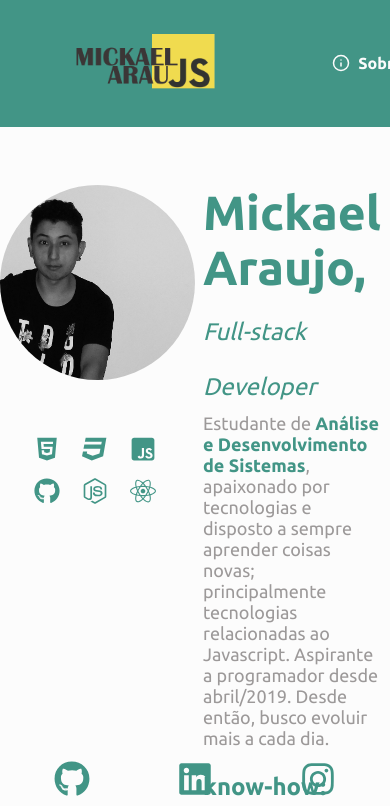
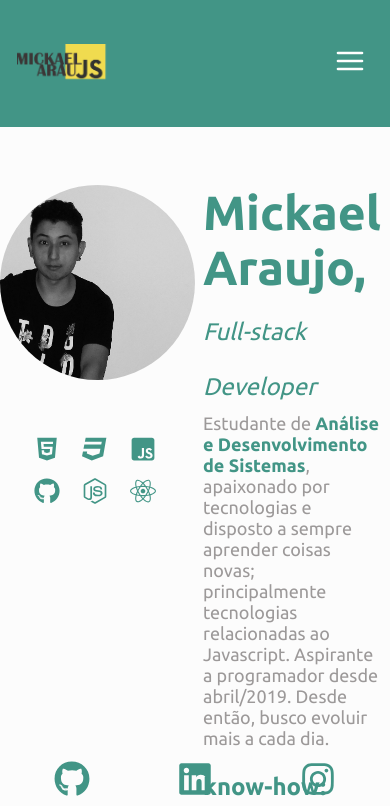
Before and after one commit to MickaelAraujs/portfolio, a Gatsby site: page / in a window 390 px wide. Shown: the top 806 px of the page. Built offline with nearby package versions, Linux system fonts and the light colour scheme; Gatsby itself is replaced by a stand-in of ours.

Commit message:
:iphone: responsive header

```diff
--- a/src/components/Header/index.js
+++ b/src/components/Header/index.js
@@ -1,12 +1,15 @@
-import React from 'react'
+import React, { useState } from 'react'
 import { Link } from 'gatsby'
-import { FiInfo, FiCode, FiMail } from 'react-icons/fi'
+import { FiInfo, FiCode, FiMail, FiMenu, FiX } from 'react-icons/fi'
 
 import { HeaderContainer } from './styles'
 
 import logo from '../../assets/logo.png'
+import ResponsiveNav from '../ResponsiveNav'
 
 export default function Header() {
+  const [isButtonClicked, setIsButtonClicked] = useState(false)
+
   return (
     <HeaderContainer>
       <Link to='/'>
@@ -14,6 +17,22 @@ export default function Header() {
           <img src={logo} alt='Mickael Araujo - Full-stack Developer'/>
         </h1>
       </Link>
+
+      <div
+      className={isButtonClicked ? 'responsive active' : 'responsive'}
+      >
+        <button
+        onClick={() => setIsButtonClicked(!isButtonClicked)}
+        >
+          { !isButtonClicked ? (
+            <FiMenu size={32} color='#fff'/>
+          ) : (
+            <FiX size={26} color='#fff'/>
+          ) }
+        </button>
+
+        <ResponsiveNav />
+      </div>
 
       <nav>
         <ul>
--- a/src/components/Header/styles.js
+++ b/src/components/Header/styles.js
@@ -1,4 +1,24 @@
-import styled from 'styled-components'
+import styled, { keyframes } from 'styled-components'
+
+const animatedNav = keyframes`
+  0% {
+    width: 0;
+  }
+
+  100% {
+    width: 50vw;
+  }
+`
+
+const animatedBtn = keyframes`
+  0% {
+    opacity: 0;
+  }
+
+  100% {
+    opacity: 1;
+  }
+`
 
 export const HeaderContainer = styled.header`
   position: fixed;
@@ -15,6 +35,10 @@ export const HeaderContainer = styled.header`
   border-bottom: 0.5px solid rgba(66,149,134, 0.2);
   z-index: 9;
 
+  .responsive {
+    display: none;
+  }
+
   img {
     width: 195px;
     margin-top: 8px;
@@ -27,7 +51,7 @@ export const HeaderContainer = styled.header`
 
     ul {
       list-style: none;
-      width: 75%;
+      width: 60%;
       display: flex;
       justify-content: space-evenly;
 
@@ -54,4 +78,78 @@ export const HeaderContainer = styled.header`
       }
     }
   }
+
+  @media (max-width: 425px) {
+    padding: 0;
+    width: 100%;
+
+    img {
+      width: 125px;
+      margin-left: 16px;
+    }
+
+    nav {
+      display: none;
+    }
+
+    .responsive {
+      display: flex;
+      flex-direction: column;
+      justify-content: space-between;
+
+      button {
+        align-self: flex-end;
+        margin-right: 24px;
+        background: transparent;
+        border: 0;
+      }
+    }
+
+    .active {
+      background: #429586;
+      position: fixed;
+      right: 0;
+      top: 0;
+      height: 100%;
+      animation: ${animatedNav} 0.8s forwards;
+
+      button {
+        margin-top: 36px;
+        animation: ${animatedBtn} 0.8s forwards;
+      }
+
+      nav {
+        display: block;
+
+
+        ul {
+          display: flex;
+          flex-direction: column;
+          justify-content: center;
+          align-items: center;
+          width: 100%;
+          margin-top: 48px;
+
+          li {
+            margin-top: 16px;
+            width: 100%;
+            border-bottom: 0.5px solid rgba(252,252,252,0.6);
+            padding-left: 20px;
+            padding-bottom: 4px;
+
+            a {
+              display: flex;
+              align-items: baseline;
+              font-weight: 200;
+              font-size: 20px;
+
+              svg {
+                margin-bottom: 8px;
+                margin-right: 16px;
+              }
+            }
+          }
+        }
+      }
+}}
 `
--- /dev/null
+++ b/src/components/ResponsiveNav/index.js
@@ -0,0 +1,35 @@
+import React from 'react'
+import { Link } from 'gatsby'
+import { FiInfo, FiCode, FiMail } from 'react-icons/fi'
+
+export default function ResponsiveNav() {
+  return (
+    <nav>
+      <ul>
+        <li>
+          <Link to='/'>
+            <FiInfo />
+
+            Sobre
+          </Link>
+        </li>
+
+        <li>
+          <Link to='/projects'>
+            <FiCode />
+
+            Projetos
+          </Link>
+        </li>
+
+        <li>
+          <Link to='/contact'>
+            <FiMail />
+
+            Contato
+          </Link>
+        </li>
+      </ul>
+    </nav>
+  )
+}
--- a/src/styles/global.js
+++ b/src/styles/global.js
@@ -12,6 +12,7 @@ export const GlobalStyles = createGlobalStyle`
 
   html, body {
     background: #FCFCFC;
+    width: 100%;
   }
 `
 
```
Also changed, not shown: src/pages/404.js (added, +11 -0 lines).
